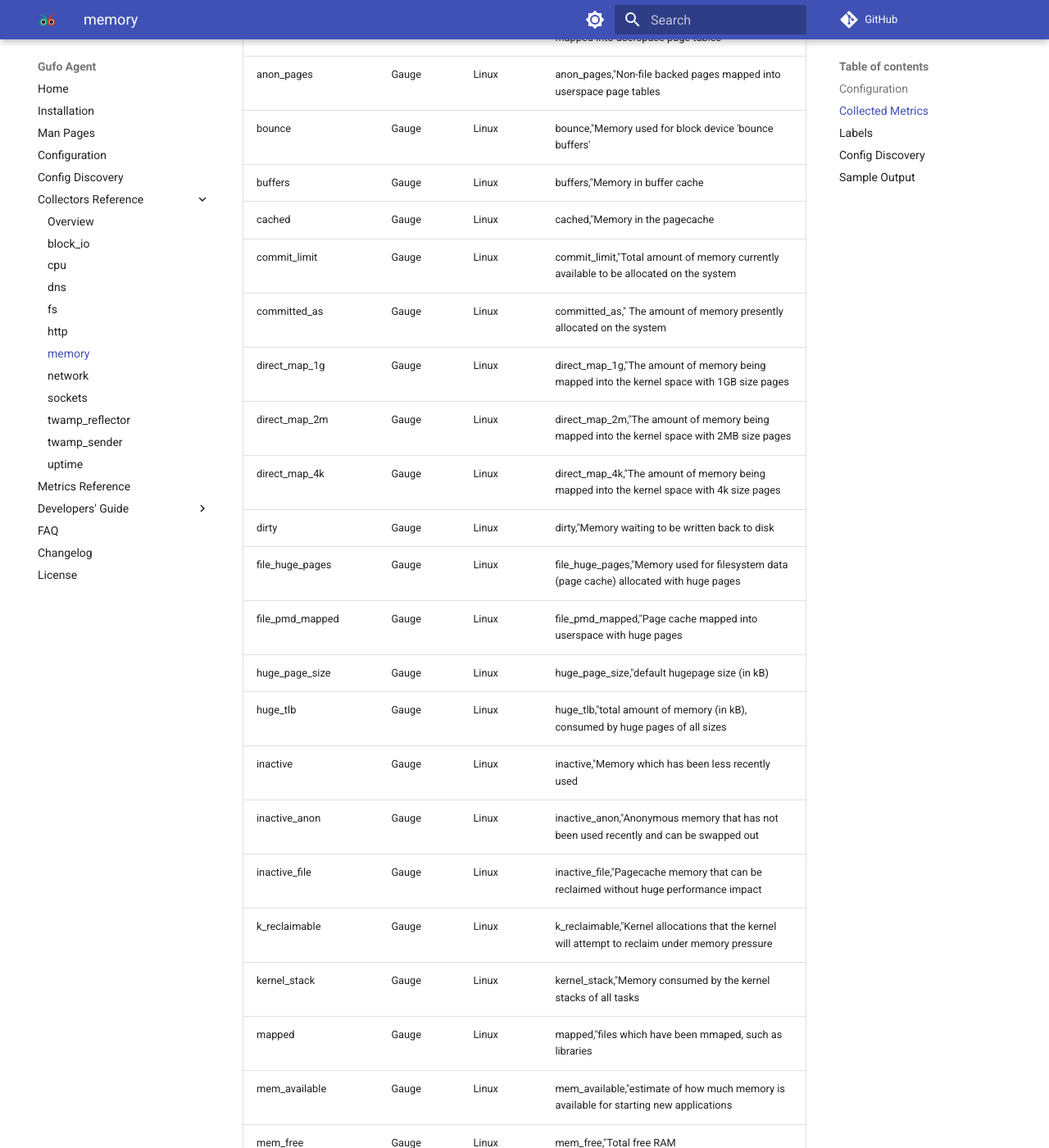
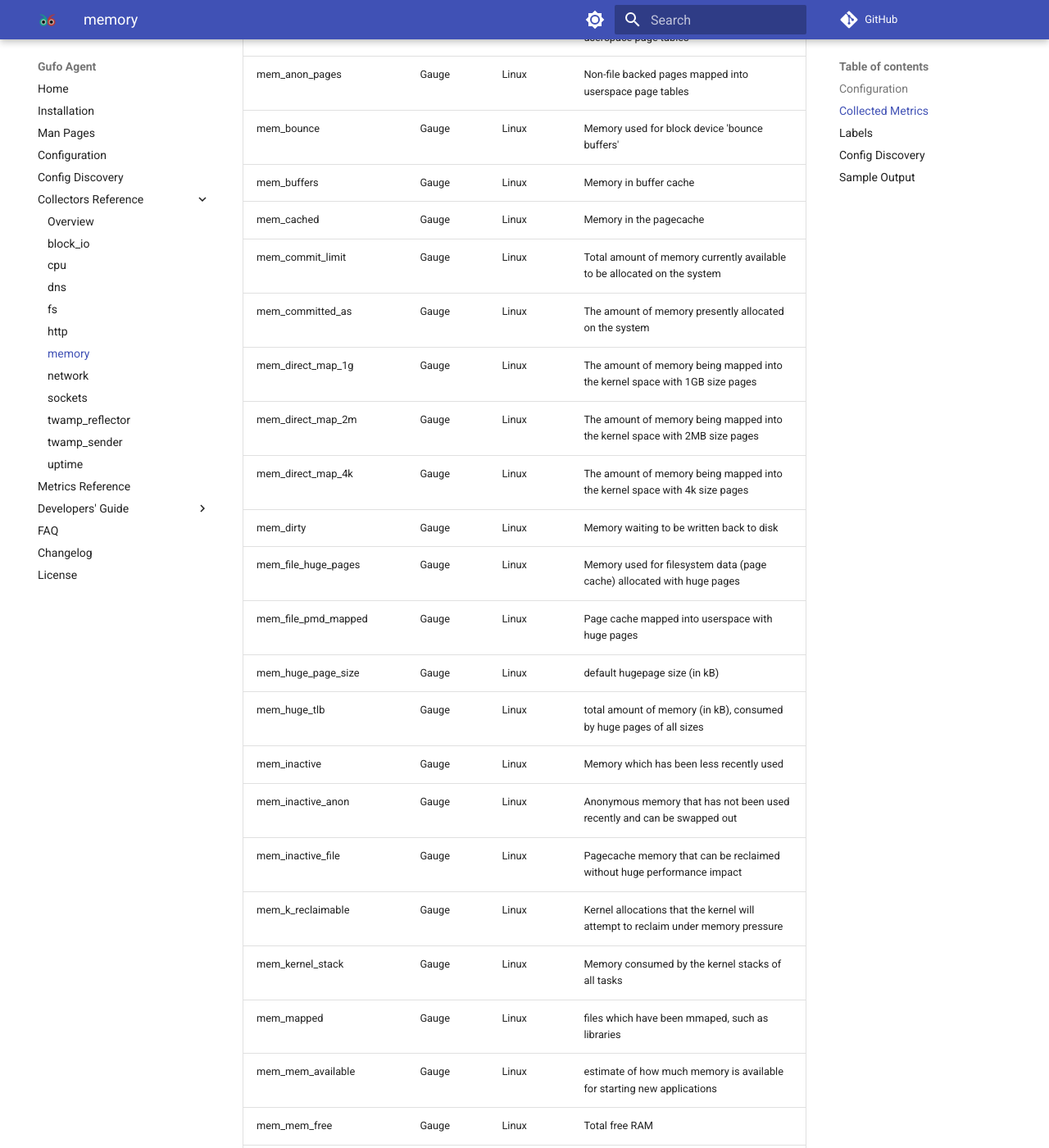
Before and after one commit to gufolabs/gufo_agent, an MkDocs documentation site: the page built from docs/collectors/memory.md, in a window 1280 px wide and 1400 px high, scrolled down 1094 px. Shown: the whole window at 82% size. Built offline with MkDocs 1.6.1 and Material for MkDocs 9.7.7, drawn with Linux system fonts in a browser that asks for light colours; comment, search, counter and statistics services are not loaded; some of the changed text lies outside the part shown.

Commit message:
network, memory: Rename metrics

```diff
--- a/docs/collectors/memory.md
+++ b/docs/collectors/memory.md
@@ -23,78 +23,78 @@ Config example:
 
 === "OpenMetrics"
 
-  | Metric            | Metric Type | Platform | Description                                                                                                                |
-  | ----------------- | ----------- | -------- | -------------------------------------------------------------------------------------------------------------------------- |
-  | total             | Gauge       |          | Total memory in bytes                                                                                                      |
-  | free              | Gauge       |          | Free memory in bytes                                                                                                       |
-  | active            | Gauge       | Linux    | active,"Active memory, bytes                                                                                               |
-  | active_anon       | Gauge       | Linux    | active_anon,"Active anonymous memory, bytes                                                                                |
-  | active_file       | Gauge       | Linux    | active_file,"Active pagecache memory, bytes                                                                                |
-  | anon_huge_pages   | Gauge       | Linux    | anon_huge_pages,"Non-file backed huge pages mapped into userspace page tables                                              |
-  | anon_pages        | Gauge       | Linux    | anon_pages,"Non-file backed pages mapped into userspace page tables                                                        |
-  | bounce            | Gauge       | Linux    | bounce,"Memory used for block device 'bounce buffers'                                                                      |
-  | buffers           | Gauge       | Linux    | buffers,"Memory in buffer cache                                                                                            |
-  | cached            | Gauge       | Linux    | cached,"Memory in the pagecache                                                                                            |
-  | commit_limit      | Gauge       | Linux    | commit_limit,"Total amount of memory currently available to be allocated on the system                                     |
-  | committed_as      | Gauge       | Linux    | committed_as," The amount of memory presently allocated on the system                                                      |
-  | direct_map_1g     | Gauge       | Linux    | direct_map_1g,"The amount of memory being mapped into the kernel space with 1GB size pages                                 |
-  | direct_map_2m     | Gauge       | Linux    | direct_map_2m,"The amount of memory being mapped into the kernel space with 2MB size pages                                 |
-  | direct_map_4k     | Gauge       | Linux    | direct_map_4k,"The amount of memory being mapped into the kernel space with 4k size pages                                  |
-  | dirty             | Gauge       | Linux    | dirty,"Memory waiting to be written back to disk                                                                           |
-  | file_huge_pages   | Gauge       | Linux    | file_huge_pages,"Memory used for filesystem data (page cache) allocated with huge pages                                    |
-  | file_pmd_mapped   | Gauge       | Linux    | file_pmd_mapped,"Page cache mapped into userspace with huge pages                                                          |
-  | huge_page_size    | Gauge       | Linux    | huge_page_size,"default hugepage size (in kB)                                                                              |
-  | huge_tlb          | Gauge       | Linux    | huge_tlb,"total amount of memory (in kB), consumed by huge pages of all sizes                                              |
-  | inactive          | Gauge       | Linux    | inactive,"Memory which has been less recently used                                                                         |
-  | inactive_anon     | Gauge       | Linux    | inactive_anon,"Anonymous memory that has not been used recently and can be swapped out                                     |
-  | inactive_file     | Gauge       | Linux    | inactive_file,"Pagecache memory that can be reclaimed without huge performance impact                                      |
-  | k_reclaimable     | Gauge       | Linux    | k_reclaimable,"Kernel allocations that the kernel will attempt to reclaim under memory pressure                            |
-  | kernel_stack      | Gauge       | Linux    | kernel_stack,"Memory consumed by the kernel stacks of all tasks                                                            |
-  | mapped            | Gauge       | Linux    | mapped,"files which have been mmaped, such as libraries                                                                    |
-  | mem_available     | Gauge       | Linux    | mem_available,"estimate of how much memory is available for starting new applications                                      |
-  | mem_free          | Gauge       | Linux    | mem_free,"Total free RAM                                                                                                   |
-  | mem_total         | Gauge       | Linux    | mem_total,"Total usable RAM                                                                                                |
-  | m_locked          | Gauge       | Linux    | m_locked,"Memory locked with mlock()                                                                                       |
-  | nfs_unstable      | Gauge       | Linux    | nfs_unstable,"Always zero. Previous counted pages which had been written to the server, but has not been commit to storage |
-  | page_tables       | Gauge       | Linux    | page_tables,"Memory consumed by userspace page tables                                                                      |
-  | per_cpu           | Gauge       | Linux    | per_cpu,"Memory allocated to the percpu allocator used to back percpu allocations. This stat excludes the cost a           |
-  | s_reclaimable     | Gauge       | Linux    | s_reclaimable,"Part of Slab, that might be reclaimed, such as caches                                                       |
-  | s_unreclaim       | Gauge       | Linux    | s_unreclaim,"Part of Slab, that cannot be reclaimed on memory pressure                                                     |
-  | sh_mem            | Gauge       | Linux    | sh_mem,"Total memory used by shared memory (shmem) and tmpfs                                                               |
-  | sh_mem_huge_pages | Gauge       | Linux    | sh_mem_huge_pages,"Memory used by shared memory (shmem) and tmpfs allocated with huge pages                                |
-  | sh_mem_pmd_mapped | Gauge       | Linux    | sh_mem_pmd_mapped,"Shared memory mapped into userspace with huge pages                                                     |
-  | slab              | Gauge       | Linux    | slab,"in-kernel data structures cache                                                                                      |
-  | swap_cached       | Gauge       | Linux    | swap_cached,"Memory that once was swapped out, is swapped back in but still also is in the swapfile                        |
-  | swap_free         | Gauge       | Linux    | swap_free,"Memory which has been evicted from RAM, and is temporarily on the disk                                          |
-  | swap_total        | Gauge       | Linux    | swap_total,"total amount of swap space available                                                                           |
-  | unevictable       | Gauge       | Linux    | unevictable,"Memory allocated for userspace which cannot be reclaimed                                                      |
-  | vmalloc_chunk     | Gauge       | Linux    | vmalloc_chunk,"largest contiguous block of vmalloc area which is free                                                      |
-  | vmalloc_total     | Gauge       | Linux    | vmalloc_total,"total size of vmalloc virtual address space                                                                 |
-  | vmalloc_used      | Gauge       | Linux    | vmalloc_used,"amount of vmalloc area which is used                                                                         |
-  | writeback         | Gauge       | Linux    | writeback,"Memory which is actively being written back to the disk                                                         |
-  | writeback_tmp     | Gauge       | Linux    | writeback_tmp,"Memory used by FUSE for temporary writeback buffers                                                         |
-  | load              | Gauge       | Windows  | ???                                                                                                                        |
-  | total_phys        | Gauge       | Windows  | ???                                                                                                                        |
-  | avail_phys        | Gauge       | Windows  | ???                                                                                                                        |
-  | total_pagefile    | Gauge       | Windows  | ???                                                                                                                        |
-  | avail_pagefile    | Gauge       | Windows  | ???                                                                                                                        |
-  | total_virt        | Gauge       | Windows  | ???                                                                                                                        |
-  | avail_virt        | Gauge       | Windows  | ???                                                                                                                        |
-  | avail_ext         | Gauge       | Windows  | ???                                                                                                                        |
-  | active            | Gauge       | FreeBSD  | ???                                                                                                                        |
-  | inactive          | Gauge       | FreeBSD  | ???                                                                                                                        |
-  | wired             | Gauge       | FreeBSD  | ???                                                                                                                        |
-  | cache             | Gauge       | FreeBSD  | ???                                                                                                                        |
-  | zfs_arc           | Gauge       | FreeBSD  | ???                                                                                                                        |
-  | active            | Gauge       | OpenBSD  | ???                                                                                                                        |
-  | inactive          | Gauge       | OpenBSD  | ???                                                                                                                        |
-  | wired             | Gauge       | OpenBSD  | ???                                                                                                                        |
-  | cache             | Gauge       | OpenBSD  | ???                                                                                                                        |
-  | paging            | Gauge       | OpenBSD  | ???                                                                                                                        |
-  | active            | Gauge       | OS X     | ???                                                                                                                        |
-  | inactive          | Gauge       | OS X     | ???                                                                                                                        |
-  | wired             | Gauge       | OS X     | ???                                                                                                                        |
-  | cache             | Gauge       | OS X     | ???                                                                                                                        |
+  | Metric                | Metric Type | Platform | Description                                                                                                  |
+  | --------------------- | ----------- | -------- | ------------------------------------------------------------------------------------------------------------ |
+  | mem_total             | Gauge       |          | Total mem ory in bytes                                                                                       |
+  | mem_free              | Gauge       |          | Free memory in bytes                                                                                         |
+  | mem_active            | Gauge       | Linux    | Active memory, bytes                                                                                         |
+  | mem_active_anon       | Gauge       | Linux    | Active anonymous memory, bytes                                                                               |
+  | mem_active_file       | Gauge       | Linux    | Active pagecache memory, bytes                                                                               |
+  | mem_anon_huge_pages   | Gauge       | Linux    | Non-file backed huge pages mapped into userspace page tables                                                 |
+  | mem_anon_pages        | Gauge       | Linux    | Non-file backed pages mapped into userspace page tables                                                      |
+  | mem_bounce            | Gauge       | Linux    | Memory used for block device 'bounce buffers'                                                                |
+  | mem_buffers           | Gauge       | Linux    | Memory in buffer cache                                                                                       |
+  | mem_cached            | Gauge       | Linux    | Memory in the pagecache                                                                                      |
+  | mem_commit_limit      | Gauge       | Linux    | Total amount of memory currently available to be allocated on the system                                     |
+  | mem_committed_as      | Gauge       | Linux    | The amount of memory presently allocated on the system                                                       |
+  | mem_direct_map_1g     | Gauge       | Linux    | The amount of memory being mapped into the kernel space with 1GB size pages                                  |
+  | mem_direct_map_2m     | Gauge       | Linux    | The amount of memory being mapped into the kernel space with 2MB size pages                                  |
+  | mem_direct_map_4k     | Gauge       | Linux    | The amount of memory being mapped into the kernel space with 4k size pages                                   |
+  | mem_dirty             | Gauge       | Linux    | Memory waiting to be written back to disk                                                                    |
+  | mem_file_huge_pages   | Gauge       | Linux    | Memory used for filesystem data (page cache) allocated with huge pages                                       |
+  | mem_file_pmd_mapped   | Gauge       | Linux    | Page cache mapped into userspace with huge pages                                                             |
+  | mem_huge_page_size    | Gauge       | Linux    | default hugepage size (in kB)                                                                                |
+  | mem_huge_tlb          | Gauge       | Linux    | total amount of memory (in kB), consumed by huge pages of all sizes                                          |
+  | mem_inactive          | Gauge       | Linux    | Memory which has been less recently used                                                                     |
+  | mem_inactive_anon     | Gauge       | Linux    | Anonymous memory that has not been used recently and can be swapped out                                      |
+  | mem_inactive_file     | Gauge       | Linux    | Pagecache memory that can be reclaimed without huge performance impact                                       |
+  | mem_k_reclaimable     | Gauge       | Linux    | Kernel allocations that the kernel will attempt to reclaim under memory pressure                             |
+  | mem_kernel_stack      | Gauge       | Linux    | Memory consumed by the kernel stacks of all tasks                                                            |
+  | mem_mapped            | Gauge       | Linux    | files which have been mmaped, such as libraries                                                              |
+  | mem_mem_available     | Gauge       | Linux    | estimate of how much memory is available for starting new applications                                       |
+  | mem_mem_free          | Gauge       | Linux    | Total free RAM                                                                                               |
+  | mem_mem_total         | Gauge       | Linux    | Total usable RAM                                                                                             |
+  | mem_m_locked          | Gauge       | Linux    | Memory locked with mlock()                                                                                   |
+  | mem_nfs_unstable      | Gauge       | Linux    | Always zero. Previous counted pages which had been written to the server, but has not been commit to storage |
+  | mem_page_tables       | Gauge       | Linux    | Memory consumed by userspace page tables                                                                     |
+  | mem_per_cpu           | Gauge       | Linux    | Memory allocated to the percpu allocator used to back percpu allocations. This stat excludes the cost a      |
+  | mem_s_reclaimable     | Gauge       | Linux    | Part of Slab, that might be reclaimed, such as caches                                                        |
+  | mem_s_unreclaim       | Gauge       | Linux    | Part of Slab, that cannot be reclaimed on memory pressure                                                    |
+  | mem_sh_mem            | Gauge       | Linux    | Total memory used by shared memory (shmem) and tmpfs                                                         |
+  | mem_sh_mem_huge_pages | Gauge       | Linux    | Memory used by shared memory (shmem) and tmpfs allocated with huge pages                                     |
+  | mem_sh_mem_pmd_mapped | Gauge       | Linux    | Shared memory mapped into userspace with huge pages                                                          |
+  | mem_slab              | Gauge       | Linux    | in-kernel data structures cache                                                                              |
+  | swap_cached           | Gauge       | Linux    | Memory that once was swapped out, is swapped back in but still also is in the swapfile                       |
+  | swap_free             | Gauge       | Linux    | Memory which has been evicted from RAM, and is temporarily on the disk                                       |
+  | swap_total            | Gauge       | Linux    | total amount of swap space available                                                                         |
+  | mem_unevictable       | Gauge       | Linux    | Memory allocated for userspace which cannot be reclaimed                                                     |
+  | mem_vmalloc_chunk     | Gauge       | Linux    | largest contiguous block of vmalloc area which is free                                                       |
+  | mem_vmalloc_total     | Gauge       | Linux    | total size of vmalloc virtual address space                                                                  |
+  | mem_vmalloc_used      | Gauge       | Linux    | amount of vmalloc area which is used                                                                         |
+  | mem_writeback         | Gauge       | Linux    | Memory which is actively being written back to the disk                                                      |
+  | mem_writeback_tmp     | Gauge       | Linux    | Memory used by FUSE for temporary writeback buffers                                                          |
+  | mem_load              | Gauge       | Windows  | ???                                                                                                          |
+  | mem_total_phys        | Gauge       | Windows  | ???                                                                                                          |
+  | mem_avail_phys        | Gauge       | Windows  | ???                                                                                                          |
+  | mem_total_pagefile    | Gauge       | Windows  | ???                                                                                                          |
+  | mem_avail_pagefile    | Gauge       | Windows  | ???                                                                                                          |
+  | mem_total_virt        | Gauge       | Windows  | ???                                                                                                          |
+  | mem_avail_virt        | Gauge       | Windows  | ???                                                                                                          |
+  | mem_avail_ext         | Gauge       | Windows  | ???                                                                                                          |
+  | mem_active            | Gauge       | FreeBSD  | ???                                                                                                          |
+  | mem_inactive          | Gauge       | FreeBSD  | ???                                                                                                          |
+  | mem_wired             | Gauge       | FreeBSD  | ???                                                                                                          |
+  | mem_cache             | Gauge       | FreeBSD  | ???                                                                                                          |
+  | mem_zfs_arc           | Gauge       | FreeBSD  | ???                                                                                                          |
+  | mem_active            | Gauge       | OpenBSD  | ???                                                                                                          |
+  | mem_inactive          | Gauge       | OpenBSD  | ???                                                                                                          |
+  | mem_wired             | Gauge       | OpenBSD  | ???                                                                                                          |
+  | mem_cache             | Gauge       | OpenBSD  | ???                                                                                                          |
+  | mem_paging            | Gauge       | OpenBSD  | ???                                                                                                          |
+  | mem_active            | Gauge       | OS X     | ???                                                                                                          |
+  | mem_inactive          | Gauge       | OS X     | ???                                                                                                          |
+  | mem_wired             | Gauge       | OS X     | ???                                                                                                          |
+  | mem_cache             | Gauge       | OS X     | ???                                                                                                          |
 
 ## Labels
 
```
Also changed, not shown: docs/collectors/network.md (+8 -8 lines), 2 other files.
